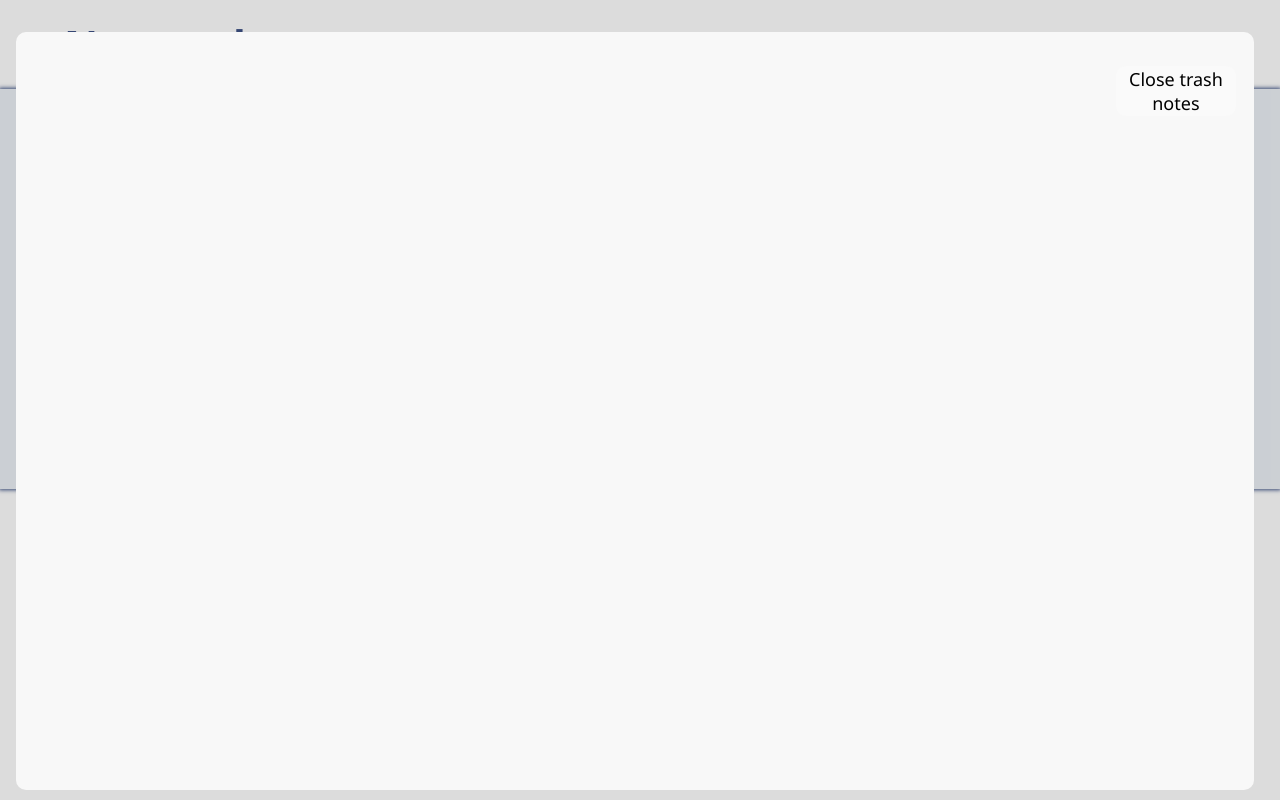
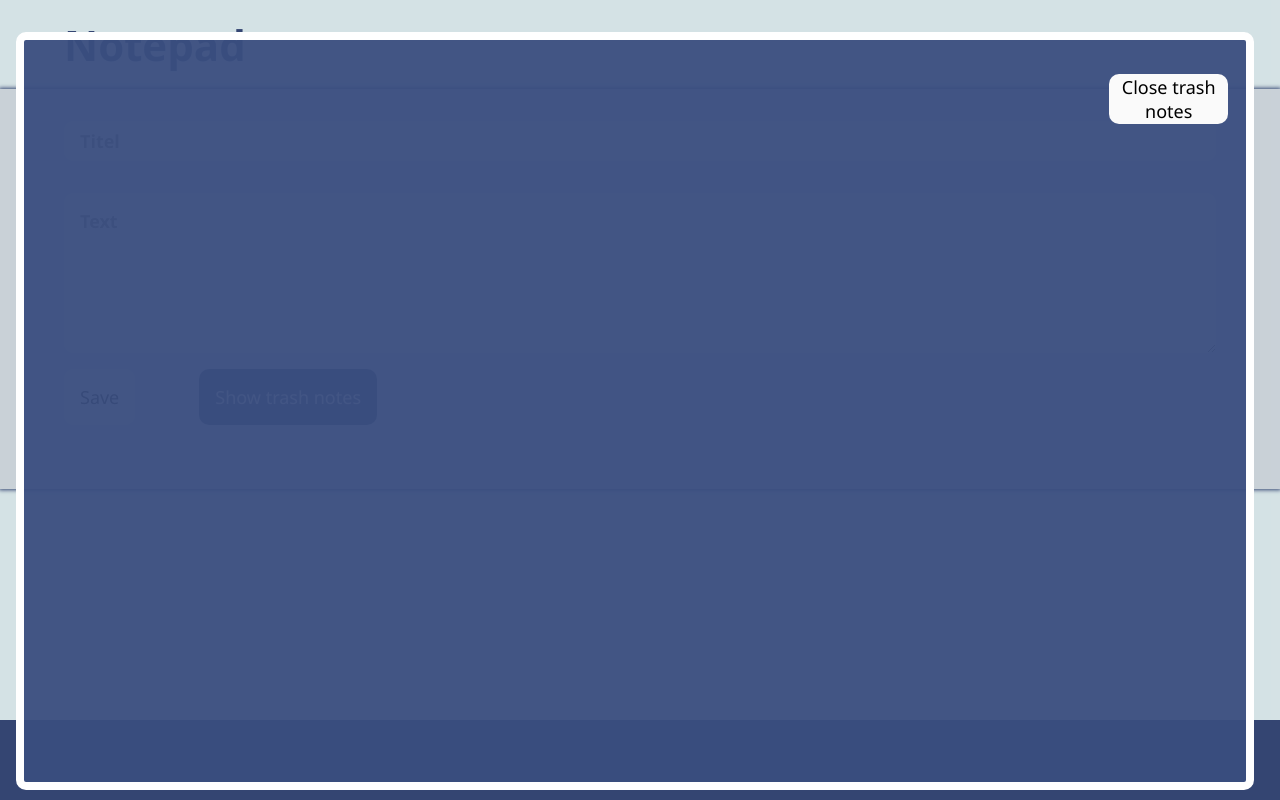
Before and after one commit to AmasMovsisian/Notes, a plain HTML site: page index.html in a window 1280 px wide. Both pictures are taken after a click on the button "Show trash notes". Drawn offline with Linux system fonts and the light colour scheme.

Commit message:
Improved stlyes and made trash dialog

```diff
--- a/index.html
+++ b/index.html
@@ -15,17 +15,20 @@
 <body onload="init()">
 
     <main class="main">
-        <a href="./index.html"><h1 class="headlining">Notepad</h1></a>
+        <h1 class="headlining">Notepad</h1>
 
         <section class="main_input_ref">
             <input type="text" id="titelNotes" placeholder="Titel" class="input_titel">
             <textarea type="text" id="inputNotes" placeholder="Text" class="input_text"></textarea>
+            <div class="main_BTNS">
             <button id="saveNotes" onclick="saveNotes()" class="save_btn">Save</button>
+            <button onclick="openDialog()" class="trash_BTN">Show trash notes</button>
+            </div>
         </section>
 
         <div id="content" class="main_content"></div>
 
-        <button onclick="openDialog()" class="trash_BTN">Show trash notes</button>
+
 
         <dialog id="trashDialog" class="trash_dialog_content">
 
@@ -37,7 +40,9 @@
 
         </dialog>
     </main>
+    <footer class="footer">
 
+    </footer>
 
 </body>
 
--- a/style.css
+++ b/style.css
@@ -103,8 +103,12 @@ padding-top: 18px;
     width: 100%;
     height: 100vh;
     border: none;
+
+    background-color: #3a4e7ff3;
+    border-width: 8px;
     border-radius: 10px;
-    background-color: #f8f8f8;
+    border-style: solid;
+    border-color: white;
 }
 
 .dialogProperties{
@@ -112,3 +116,9 @@ display: flex;
 justify-content: flex-end;
 
 }
+
+.footer{
+    width: 100wh;
+    height: 10vh;
+    background-color: #3a4d7f;
+}
--- a/styles/assets.css
+++ b/styles/assets.css
@@ -1,6 +1,13 @@
+.main_BTNS{
+    display: flex;
+    flex-direction: row;
+    justify-content: space-between;
+    align-items: center;
+
+}
+
 .save_btn{
- width: 10%;
- height: 10%;
+ padding: 16px;
  border-radius: 10px;
  border: none;
  background-color: #fafafa;
@@ -17,11 +24,11 @@
 }
 
 .trash_BTN{
- width: 10%;
- height: 10%;
+    padding: 16px;
  border-radius: 10px;
  border: none;
- background-color: #fafafa;
+ background-color: #3a4d7f;
+ color: #fafafa;
  font-weight: 500;
  margin-left: 64px;
  margin-top: 16px;
@@ -59,7 +66,7 @@
 }
 
 .close_dialog_trash:hover{
-     box-shadow: 0px 1px 7px black;
+     box-shadow: 0px 1px 7px rgb(0, 0, 0);
 }
 
 .custom-alert-overlay {
--- a/styles/note.css
+++ b/styles/note.css
@@ -1,9 +1,10 @@
 .main_content{
     background-color: rgba(196, 211, 228, 0.986);
     margin-top: 24px;
+    margin-bottom: 24px;
     padding-left: 64px;
     padding-right: 64px;
-    border-radius: 10px;
+    box-shadow: 0px 1px 7px black;
 }
 
 .titel_notes{
@@ -24,8 +25,9 @@ p{
 }
 
 .trash_content{
-    background-color: rgba(254, 0, 0, 0.315);
-    color: rgb(0, 0, 0);
+    background-color: #8094c6;
+    box-shadow: 0px 2px 15px rgb(0, 0, 0);
+    color: rgb(36, 36, 36);
     margin-top: 24px;
     padding-left: 64px;
     padding-right: 64px;
--- a/styles/standart.css
+++ b/styles/standart.css
@@ -10,8 +10,15 @@
 }
 
 body{
-    background-color: #f5f5f5;
+    display: flex;
+    flex-direction: column;
+    min-height: 100vh;
+    background-color:#edfcff ;
     color: #333333;
+}
+
+.main{
+    flex: 1;
 }
 
 a{
```
